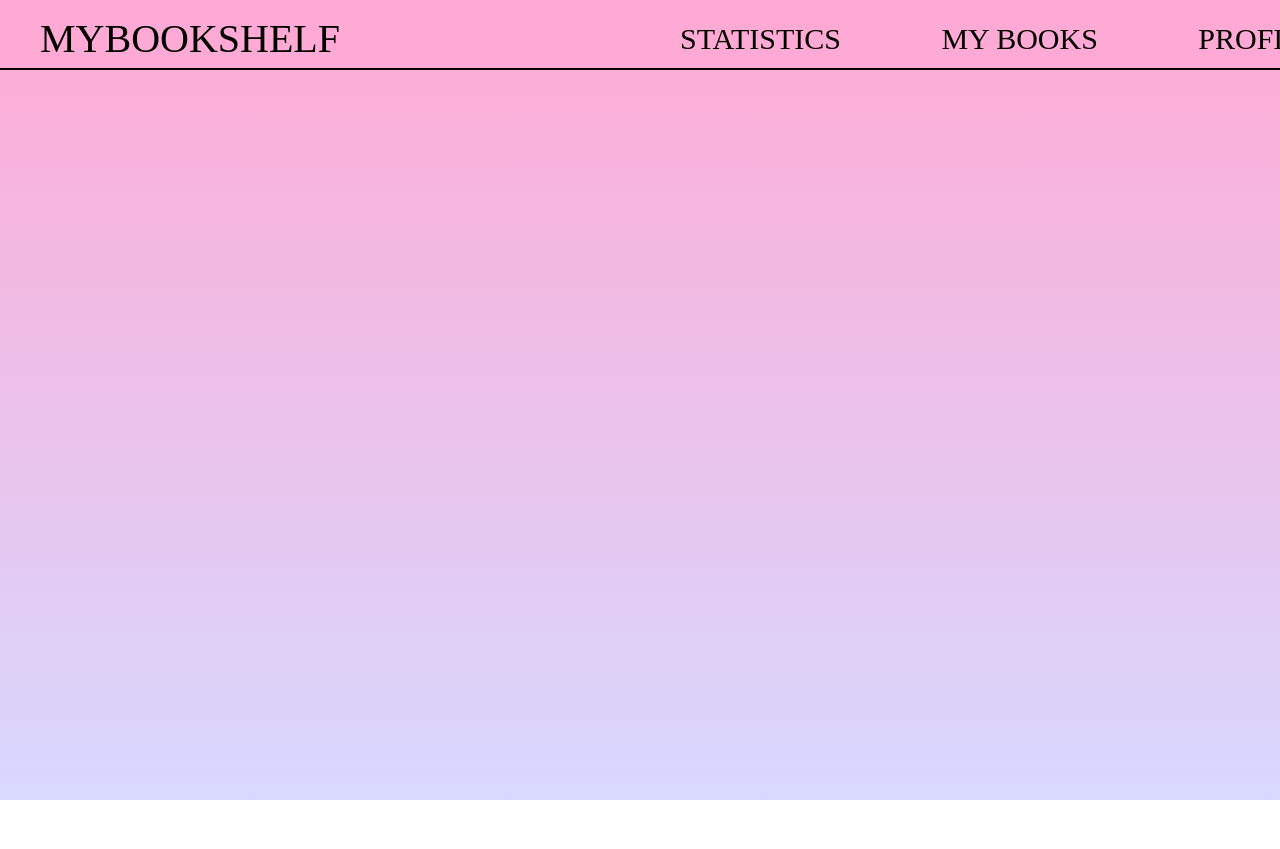
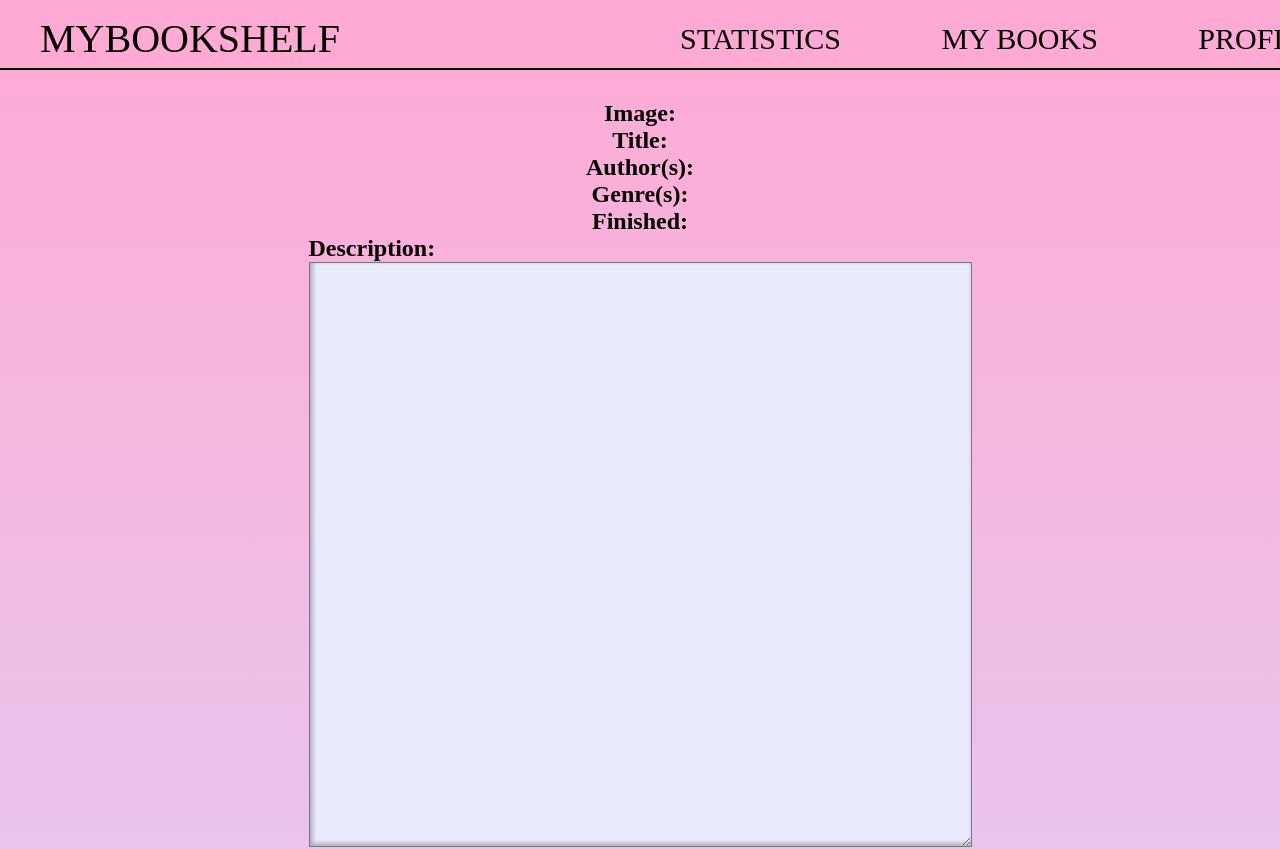
Before and after one commit to rachel0lehcar/MyBookshelf, a React (Create React App) app in the folder client/: page /reviewnb in a window 1280 px wide. Shown: the top 849 px of the page. Before the commit the page ends 800 px from the top, so only its background shows below. Built offline with nearby package versions, Linux system fonts and the light colour scheme; a web font is replaced by a local one.

Commit message:
Add Review New Book page

```diff
--- a/client/src/App.js
+++ b/client/src/App.js
@@ -5,6 +5,8 @@
 import Login from './components/pages/Login';
 import Profile from './components/pages/Profile';
 import NotesRating from './components/pages/NotesRating';
+import ReviewNB from './components/pages/ReviewNB';
+
 
 function App() {
   return (
@@ -14,6 +16,7 @@
       <Route path="/addbook" element={<AddBook />} />
       <Route path="/profile" element={<Profile />} />
       <Route path="/notesrating" element={<NotesRating />} />
+      <Route path="/reviewnb" element={<ReviewNB />} />
     </Routes>
   );
 }
--- /dev/null
+++ b/client/src/components/pages/ReviewNB.css
@@ -0,0 +1,15 @@
+.reviewnb-page {
+  display: flex;
+  flex-direction: column;
+  align-items: center;
+  justify-content: center;
+}
+
+.review-text {
+  width: 591px;
+  height: 513px;
+  padding: 35px;
+  background: #EBEBFF;
+  box-shadow: inset 2px -2px 4px 1px rgba(0, 0, 0, 0.25);
+
+}
--- /dev/null
+++ b/client/src/components/pages/ReviewNB.js
@@ -0,0 +1,25 @@
+import React from 'react'
+import './ReviewNB.css'
+
+function ReviewNB() {
+  return (
+    <div className='page-content reviewnb-page'>
+      <div><h2>Image:</h2></div>
+      <div><h2>Title:</h2></div>
+      <div><h2>Author(s):</h2></div>
+      <div><h2>Genre(s):</h2></div>
+      <div><h2>Finished:</h2></div>
+      <div>
+        <h2>Description:</h2>
+        <textarea className='review-text'></textarea>
+      </div>
+      <div>
+        <h2>Notes:</h2>
+        <textarea className='review-text'></textarea>
+      </div>
+
+    </div>
+  )
+}
+
+export default ReviewNB
```
